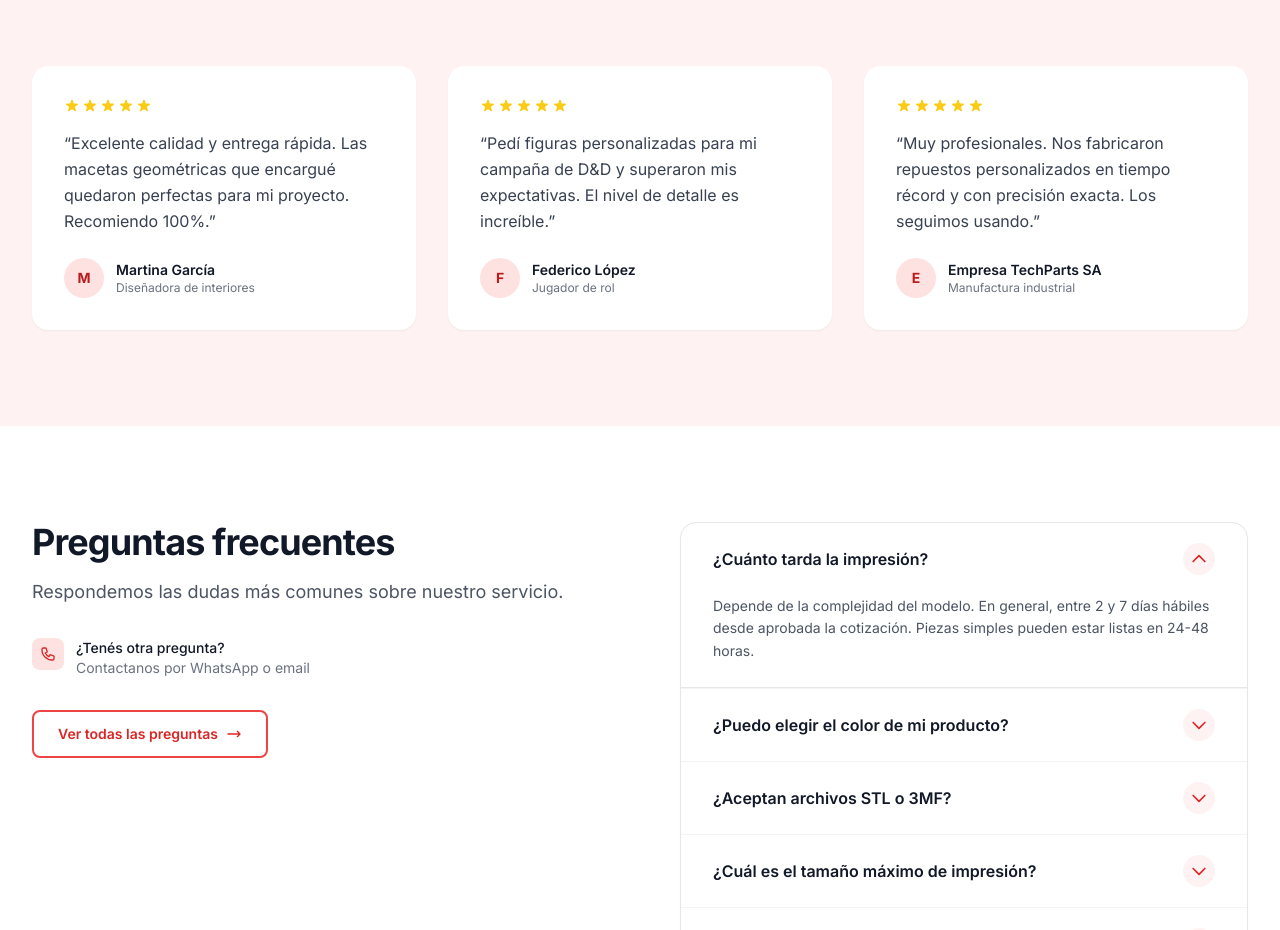
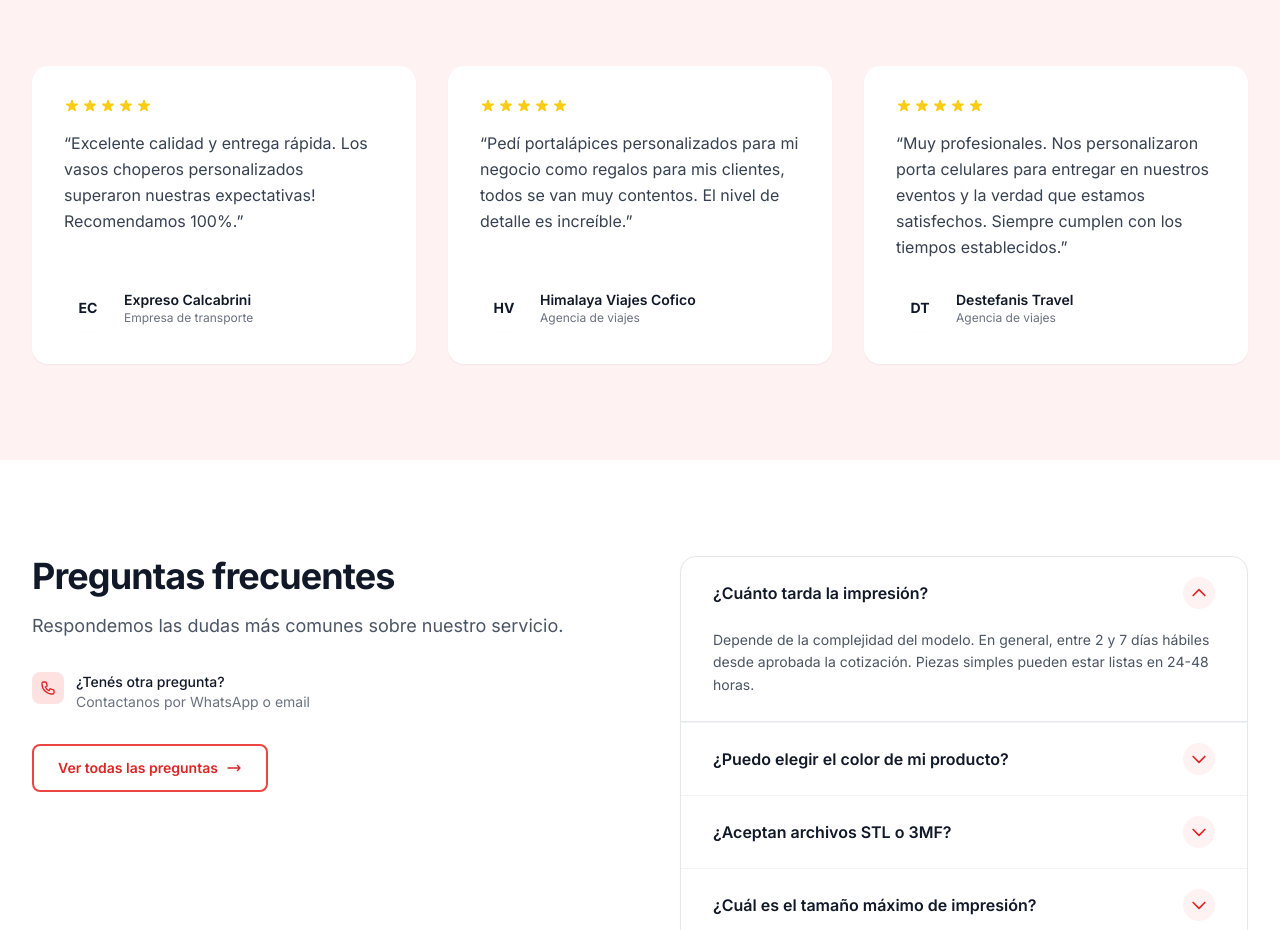
Before and after one commit to MarcosGP20/invicto-3d, a Next.js app: page / in a window 1280 px wide. Shown: the part 3665-4595 px from the top of the page. Built offline with nearby package versions, Linux system fonts and the light colour scheme; no server answers.

Commit message:
cambios copy de testimonios

```diff
--- a/components/TestimonialsSection.tsx
+++ b/components/TestimonialsSection.tsx
@@ -39,8 +39,10 @@ export default function TestimonialsSection() {
                 &ldquo;{t.texto}&rdquo;
               </blockquote>
               <div className="mt-6 flex items-center gap-3">
-                <div className="flex h-10 w-10 items-center justify-center rounded-full bg-brand-100 text-sm font-bold text-brand-700">
-                  {t.nombre.charAt(0)}
+                <div
+                  className={`flex h-12 w-12 shrink-0 items-center justify-center rounded-full ${t.avatarBg} text-sm font-bold ${t.avatarText} ring-2 ring-white shadow-sm`}
+                >
+                  {t.initials}
                 </div>
                 <div>
                   <p className="text-sm font-semibold text-gray-900">{t.nombre}</p>
--- a/data/testimonials.ts
+++ b/data/testimonials.ts
@@ -4,31 +4,43 @@ export interface Testimonial {
   rol: string;
   texto: string;
   rating: number;
+  avatarBg: string;
+  avatarText: string;
+  initials: string;
 }
 
 export const testimonials: Testimonial[] = [
   {
     id: 1,
-    nombre: "Martina García",
-    rol: "Diseñadora de interiores",
+    nombre: "Expreso Calcabrini",
+    rol: "Empresa de transporte",
     texto:
-      "Excelente calidad y entrega rápida. Las macetas geométricas que encargué quedaron perfectas para mi proyecto. Recomiendo 100%.",
+      "Excelente calidad y entrega rápida. Los vasos choperos personalizados superaron nuestras expectativas! Recomendamos 100%.",
     rating: 5,
+    avatarBg: "bg-blue-100",
+    avatarText: "text-blue-700",
+    initials: "EC",
   },
   {
     id: 2,
-    nombre: "Federico López",
-    rol: "Jugador de rol",
+    nombre: "Himalaya Viajes Cofico",
+    rol: "Agencia de viajes",
     texto:
-      "Pedí figuras personalizadas para mi campaña de D&D y superaron mis expectativas. El nivel de detalle es increíble.",
+      "Pedí portalápices personalizados para mi negocio como regalos para mis clientes, todos se van muy contentos. El nivel de detalle es increíble.",
     rating: 5,
+    avatarBg: "bg-emerald-100",
+    avatarText: "text-emerald-700",
+    initials: "HV",
   },
   {
     id: 3,
-    nombre: "Empresa TechParts SA",
-    rol: "Manufactura industrial",
+    nombre: "Destefanis Travel",
+    rol: "Agencia de viajes",
     texto:
-      "Muy profesionales. Nos fabricaron repuestos personalizados en tiempo récord y con precisión exacta. Los seguimos usando.",
+      "Muy profesionales. Nos personalizaron porta celulares para entregar en nuestros eventos y la verdad que estamos satisfechos. Siempre cumplen con los tiempos establecidos.",
     rating: 5,
+    avatarBg: "bg-violet-100",
+    avatarText: "text-violet-700",
+    initials: "DT",
   },
 ];
```
